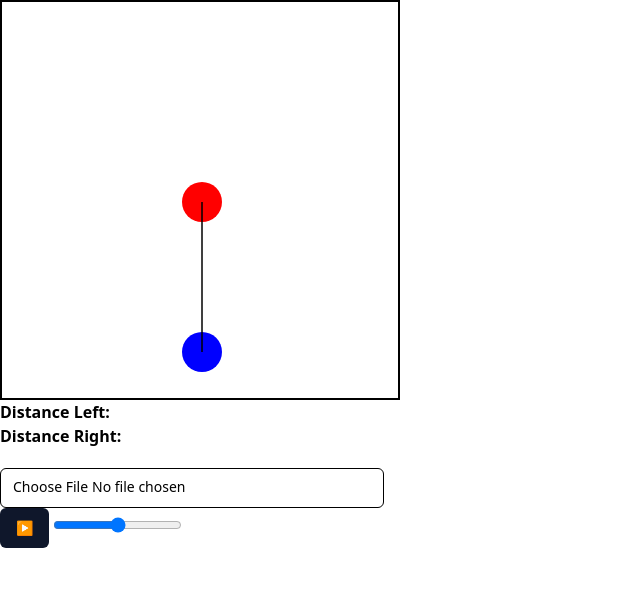
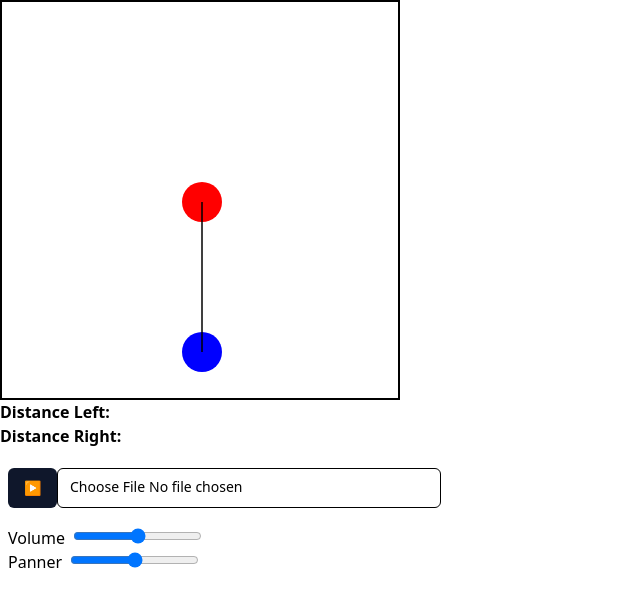
Before and after one commit to Macko-pp/LiveSpatialAudio, a SvelteKit app: page / in a window 1280 px wide. Shown: the top 606 px of the page, without its empty margins (0-640 px from the left). Built offline with nearby package versions, Linux system fonts and the light colour scheme.

Commit message:
Pan (setereo) now works with moving ball

```diff
--- a/src/routes/+page.svelte
+++ b/src/routes/+page.svelte
@@ -12,13 +12,17 @@
 
 	let gainNode: GainNode | null = null;
 
+	// const pannerOptions = { pan: 0 };
+	let panner: StereoPannerNode | null = null;
+
 	function initializeAudio() {
 		console.log("initializeAudio");
 		if (audioContext && audioElement) {
-			console.log("audioContext, audioElement, gainNode");
 			gainNode = audioContext.createGain();
+			panner = new StereoPannerNode(audioContext, { pan: 0 });
+
 			track = audioContext.createMediaElementSource(audioElement);
-			track.connect(gainNode).connect(audioContext.destination);
+			track.connect(gainNode).connect(panner).connect(audioContext.destination);
 		}
 	}
 
@@ -45,11 +49,19 @@
 	}
 
 	let volume: number;
+	let pan: number;
 
 	function volumeControl() {
 		if (gainNode) {
 			gainNode.gain.value = volume;
 			// console.log("volume: ", gainNode.gain.value);
+		}
+	}
+
+	function pannerControl() {
+		if (panner) {
+			panner.pan.value = pan;
+			console.log("pan: ", panner.pan.value);
 		}
 	}
 
@@ -101,9 +113,11 @@
 				(mouseX - (fixedCircleX + 20)) ** 2 + (mouseY - fixedCircleY) ** 2
 			).toFixed(2);
 
-			volume = Math.sqrt((mouseX - fixedCircleX) ** 2 + (mouseY - fixedCircleY) ** 2) / 200;
+			volume = 2 * (1 - (Math.sqrt((mouseX - fixedCircleX) ** 2 + (mouseY - fixedCircleY) ** 2) / 400));
+			pan = (mouseX - fixedCircleX) / 200;
 
 			volumeControl();
+			pannerControl();
 
 			return `Left: ${distanceLeft}, Right: ${distanceRight}`;
 		}
@@ -116,7 +130,6 @@
 		moveCircle();
 		getDistance();
 	}
-
 </script>
 
 <!-- svelte-ignore a11y_no_static_element_interactions -->
@@ -157,8 +170,21 @@
 <h1><b>Distance Left:</b> {distanceLeft}</h1>
 <h1><b>Distance Right:</b> {distanceRight}</h1>
 
+<div class="flex mt-5 ml-2">
+	<button
+		class="ring-offset-background focus-visible:ring-ring inline-flex h-10 items-center justify-center rounded-md bg-slate-900 px-4 py-2 text-sm font-medium whitespace-nowrap text-slate-50 transition-colors focus-visible:ring-2 focus-visible:ring-offset-2 focus-visible:outline-none disabled:pointer-events-none disabled:opacity-50"
+		data-playing="false"
+		role="switch"
+		aria-checked="false"
+		bind:this={playButton}
+		on:click={playAudio}
+	>
+		{buttonIcon}
+		<!-- Play/Pause -->
+	</button>
+
 	<Input
-	class="mt-5 w-96"
+		class="w-96"
 		type="file"
 		on:change={(e) => {
 			const file = (e.target as HTMLInputElement)?.files?.[0];
@@ -171,27 +197,31 @@
 			}
 		}}
 	/>
+</div>
 
 <audio bind:this={audioElement} hidden></audio>
 
-<button
-	class="ring-offset-background focus-visible:ring-ring inline-flex h-10 items-center justify-center rounded-md bg-slate-900 px-4 py-2 text-sm font-medium whitespace-nowrap text-slate-50 transition-colors focus-visible:ring-2 focus-visible:ring-offset-2 focus-visible:outline-none disabled:pointer-events-none disabled:opacity-50"
-	data-playing="false"
-	role="switch"
-	aria-checked="false"
-	bind:this={playButton}
-	on:click={playAudio}
->
-	{buttonIcon}
-	<!-- Play/Pause -->
-</button>
 
+<label class="ml-2 mt-5" for="volume">Volume</label>
 <input
 type="range"
 id="volume"
+class="ml-1 mt-5"
 min="0"
 max="2"
 step="0.01"
 bind:value={volume}
 on:input={volumeControl}
 />
+<br>
+<label class="ml-2" for="panner">Panner</label>
+<input
+	type="range"
+	id="panner"
+	class="ml-1"
+	min="-1"
+	max="1"
+	step="0.01"
+	bind:value={pan}
+	on:input={pannerControl}
+/>
```
Lines whose indentation alone changed are shown as unchanged.
